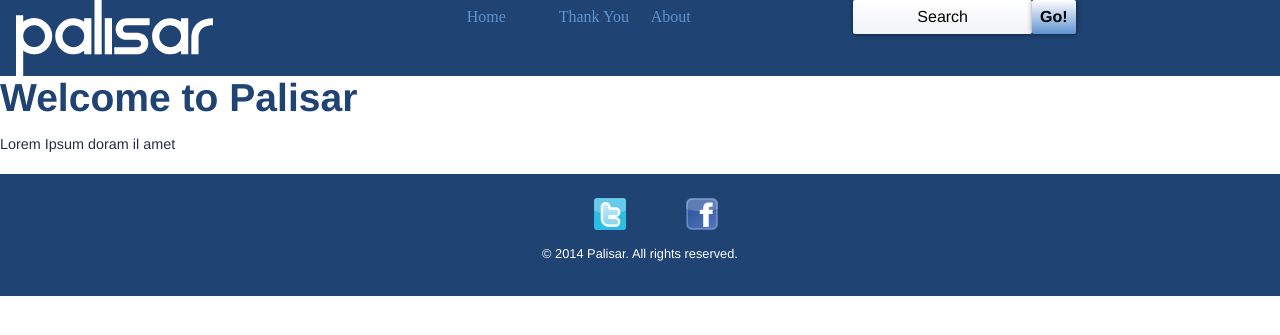
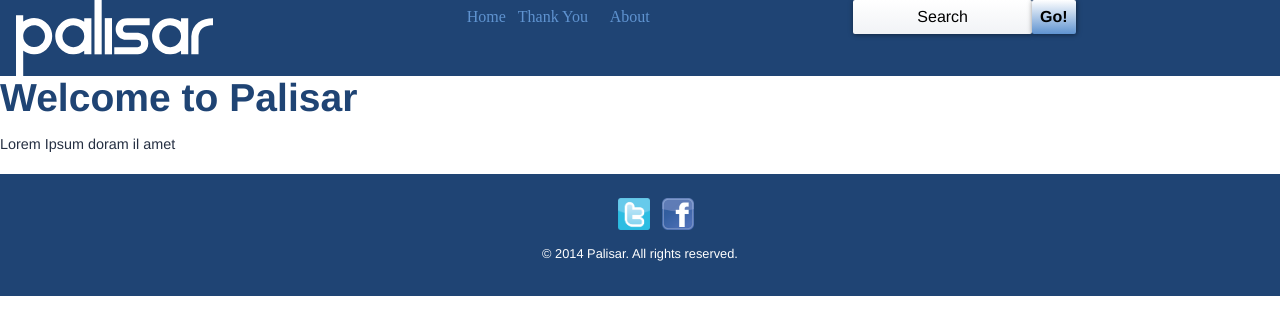
Before and after one commit to rofiqul-cyber/ecommerce-website, a Jekyll site: the page built from index.html, in a window 1280 px wide. Shown: the top 335 px of the page. Built offline with Jekyll 4.4.1, drawn with Linux system fonts in a browser that asks for light colours; some web fonts are replaced; Markdown is read by kramdown in place of the engine named in the settings.

Commit message:
Fixed Nav Li Width

```diff
--- a/_layouts/default.html
+++ b/_layouts/default.html
@@ -29,15 +29,15 @@
        <div class="palisar"><img class="img-flex" src="../images/logo-palisar.svg" alt= "Palisar Logo"></div>
     </div>
 
-    <nav class="unit unit-s-1 unit-m-1-2 unit-l-1-3">
+    <nav class="unit unit-s-1 unit-m-1-2 unit-l-1-3 li-width">
       <ul class="list-group giga brand-family push-0 nav">
         <li class="list-group-item list-group-item-inline">
           <a href="{{site.baseurl}}/">Home</a>
         </li>
-        <li class="list-group-item list-group-item-inline">
+        <li class="list-group-item list-group-item-inline li-width">
           <a href="{{site.baseurl}}/thank-you/">Thank You</a>
         </li>
-        <li class="list-group-item list-group-item-inline">
+        <li class="list-group-item list-group-item-inline li-width">
           <a href="{{site.baseurl}}/about/">About</a>
         </li>
       </ul>
--- a/css/list-group.css
+++ b/css/list-group.css
@@ -13,3 +13,7 @@
 .list-group-item-inline {
  display: inline-block; /* Makes Li itemsLine up horizontal */
 }
+
+.li-width {
+    width: 5em;
+}
--- a/css/typography.css
+++ b/css/typography.css
@@ -124,10 +124,6 @@ ul li:before {
     content:"➠ ";
 }
 
-li {
-    width: 5em;
-}
-
 blockquote {
  background-color: #f1f3f6;
 }
```
